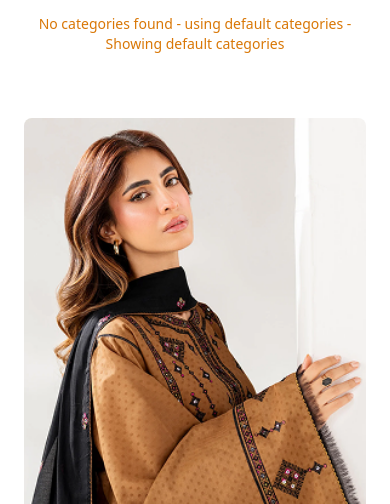
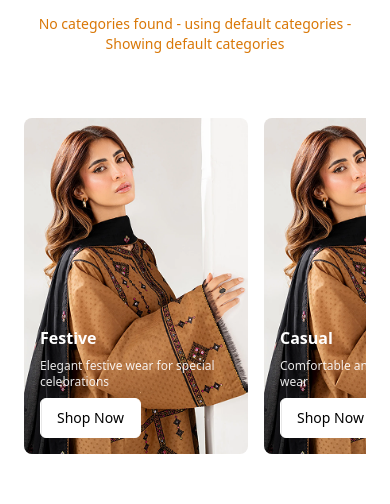
Before and after one commit to Hameed-Ur-Rehman25/etheya_fashion_site, a Next.js app: page / in a window 390 px wide. Shown: the part 1026-1530 px from the top of the page. Built offline with nearby package versions, Linux system fonts and the light colour scheme; no server answers; the database is empty; a web font is replaced by a local one.

Commit message:
Improve category section mobile layout and responsiveness
Updated the category section to use horizontal scrolling on mobile and grid layout on desktop. Adjusted card sizing, padding, and text styles for better responsiveness and visual consistency across devices.

```diff
--- a/components/category-section.tsx
+++ b/components/category-section.tsx
@@ -110,7 +110,8 @@ export function CategorySection() {
         </p> */}
       </div>
 
-      <div className="grid grid-cols-1 md:grid-cols-2 lg:grid-cols-4 gap-8">
+      {/* Mobile: horizontal scroll, Desktop: grid */}
+      <div className="flex overflow-x-auto gap-4 md:grid md:grid-cols-2 lg:grid-cols-4 md:gap-8">
         {categories.map((category, idx) => {
           let key = String(category.id);
           if (!key || key === 'NaN' || key === 'undefined') {
@@ -119,7 +120,7 @@ export function CategorySection() {
           return (
             <div
               key={key}
-              className="group cursor-pointer transform transition-all duration-300 hover:-translate-y-2 hover:shadow-xl"
+              className="group cursor-pointer transform transition-all duration-300 hover:-translate-y-2 hover:shadow-xl flex-shrink-0 w-56 md:w-auto"
             >
                 <div className="relative overflow-hidden rounded-lg bg-gray-50">
                   <Image
@@ -134,16 +135,13 @@ export function CategorySection() {
                       target.src = "/placeholder.svg";
                     }}
                   />
-
                 {/* Overlay */}
                 <div className="absolute inset-0 bg-black bg-opacity-0 group-hover:bg-opacity-30 transition-all duration-300" />
-
                 {/* Content Overlay */}
-              <div className="absolute inset-0 flex flex-col justify-end p-6 text-white">
-                <div className="transform translate-y-8 opacity-0 group-hover:translate-y-0 group-hover:opacity-100 transition-all duration-300">
-                  <h3 className="text-xl font-bold mb-2">{category.title}</h3>
-                  <p className="text-sm opacity-90 mb-4">{category.description}</p>
-
+                <div className="absolute inset-0 flex flex-col justify-end p-4 md:p-6 text-white">
+                    <div className="transition-all duration-300 md:transform md:translate-y-8 md:opacity-0 md:group-hover:translate-y-0 md:group-hover:opacity-100">
+                      <h3 className="text-base md:text-xl font-bold mb-2">{category.title}</h3>
+                      <p className="text-xs md:text-sm opacity-90 mb-2 md:mb-4">{category.description}</p>
                       <Link href={`/products?category=${category.slug}`}>
                         <Button
                           variant="outline"
```
Lines whose indentation alone changed are shown as unchanged.
